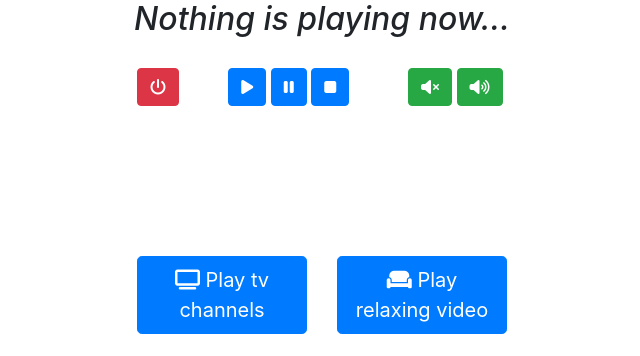
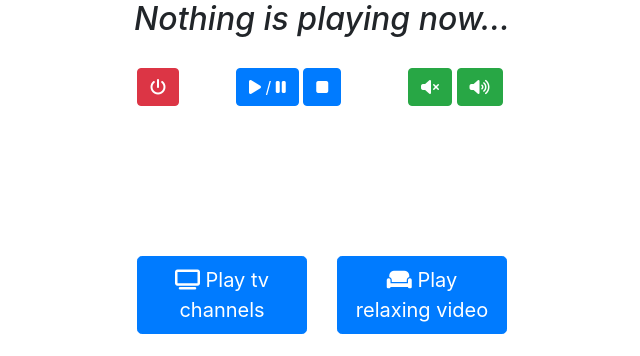
Before and after one commit to andrianmoroi/SmartTV, a website: page public/index.html in a window 1280 px wide. Shown: the top 356 px of the page, without its empty margins (318-958 px from the left). Drawn offline with nearby package versions, Linux system fonts and the light colour scheme.

Commit message:
use single button for play and pause action

```diff
--- a/public/index.html
+++ b/public/index.html
@@ -28,8 +28,7 @@
         <button class="btn btn-danger"><i class="fas fa-power-off"></i></button>
       </div>
       <div class="col-6" style="text-align: center;">
-        <button class="btn btn-primary"><i class="fas fa-play"></i></button>
-        <button class="btn btn-primary"><i class="fas fa-pause"></i></button>
+        <button class="btn btn-primary"><i class="fas fa-play"></i> / <i class="fas fa-pause"></i></button>
         <button class="btn btn-primary" onclick="stopPlayer()"><i class="fas fa-stop"></i></button>
       </div>
       <div class="col-4" style="text-align: center;">
```
